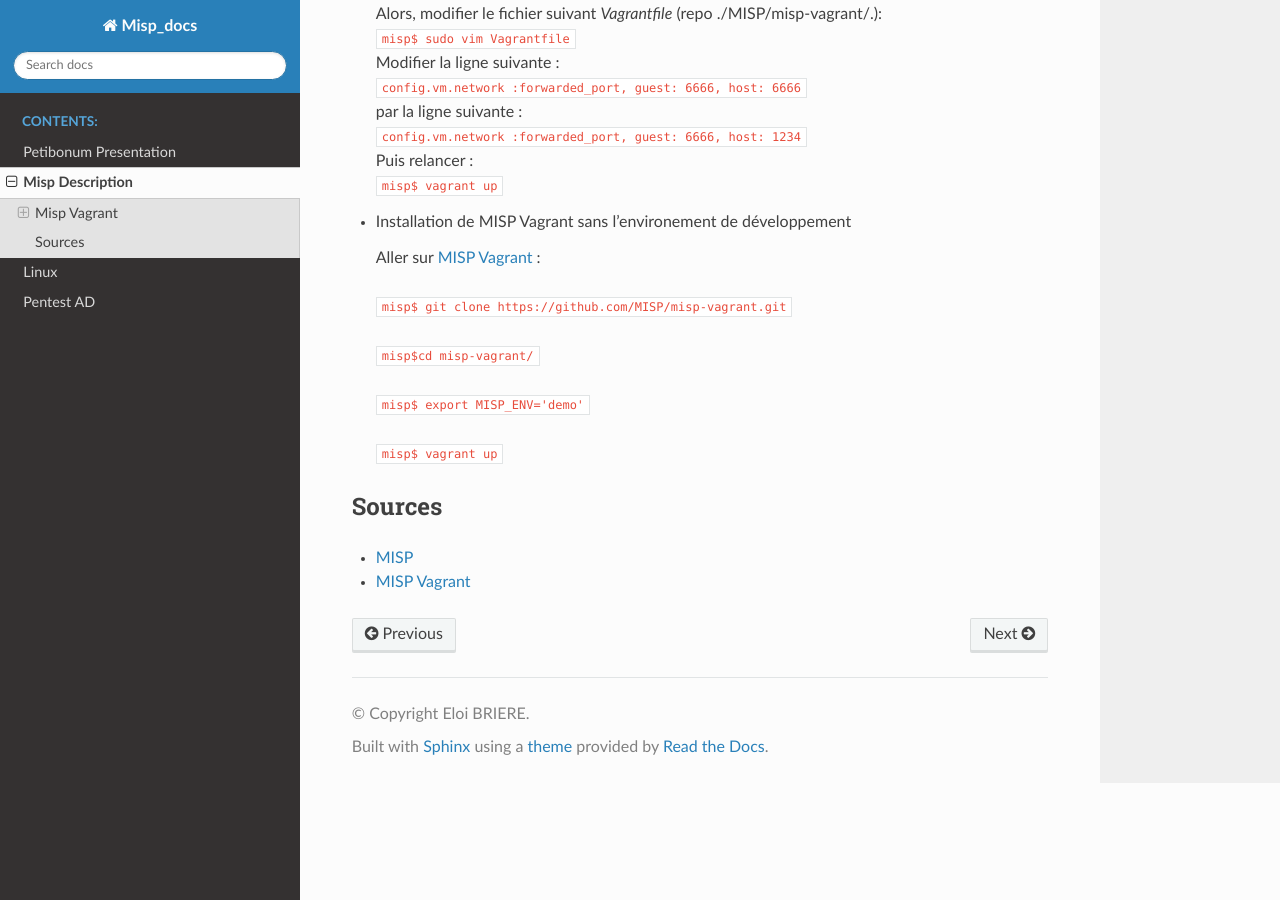
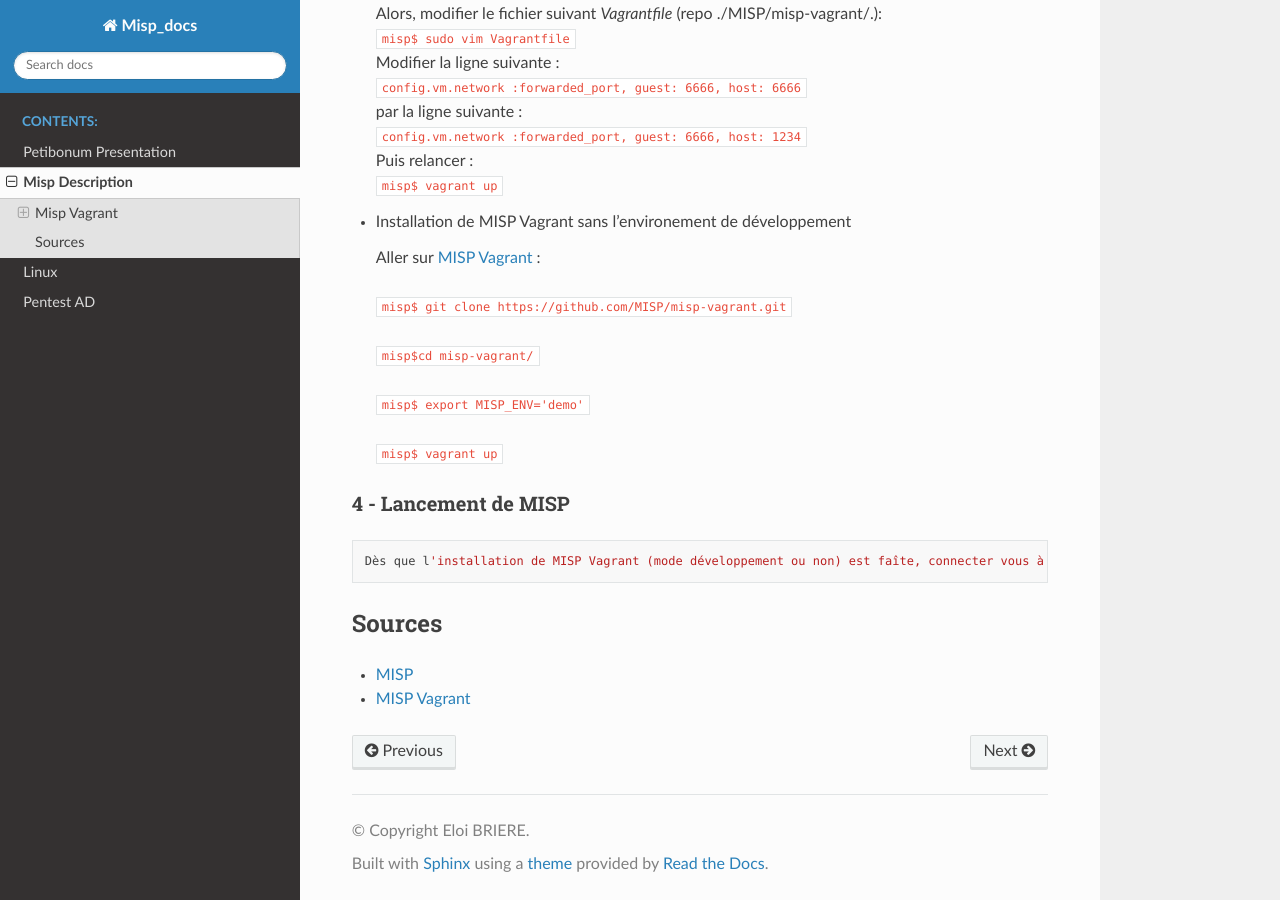
Before and after one commit to Iole-Bri/misp_docs_2, a Sphinx documentation site: the page built from docs/source/src/misp.md, in a window 1280 px wide and 900 px high, scrolled down 1662 px. Built offline with Sphinx 7.4.7 and the Read the Docs theme 2.0.0, drawn with Linux system fonts in a browser that asks for light colours.

Commit message:
modif misp.md

````diff
--- a/docs/source/src/misp.md
+++ b/docs/source/src/misp.md
@@ -46,7 +46,6 @@
     <br/>Puis relancer :
     <br/>```misp$ vagrant up```
 
-
 * Installation de MISP Vagrant sans l'environement de développement
 
     Aller sur [MISP Vagrant](https://github.com/MISP/misp-vagrant) :
@@ -55,6 +54,9 @@
         <br/>```misp$ export MISP_ENV='demo'```
         <br/>```misp$ vagrant up```
 
+### 4 - Lancement de MISP
+
+    Dès que l'installation de MISP Vagrant (mode développement ou non) est faîte, connecter vous à [misp_web](http://127.0.0.1:5000).
 ## Sources
 
 - [MISP](https://www.misp-project.org/features.html)
````
